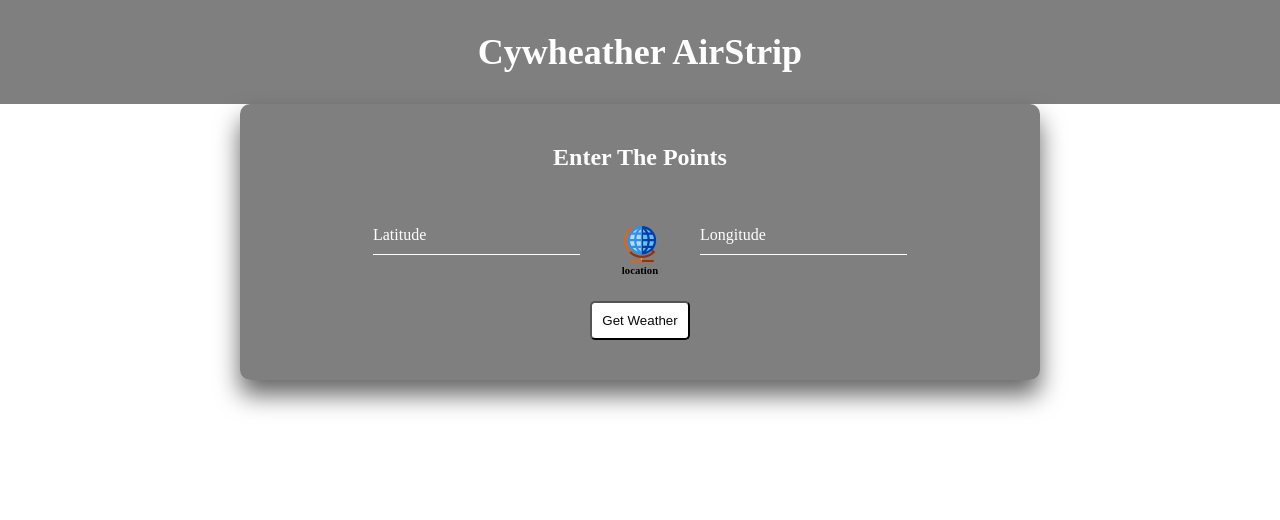
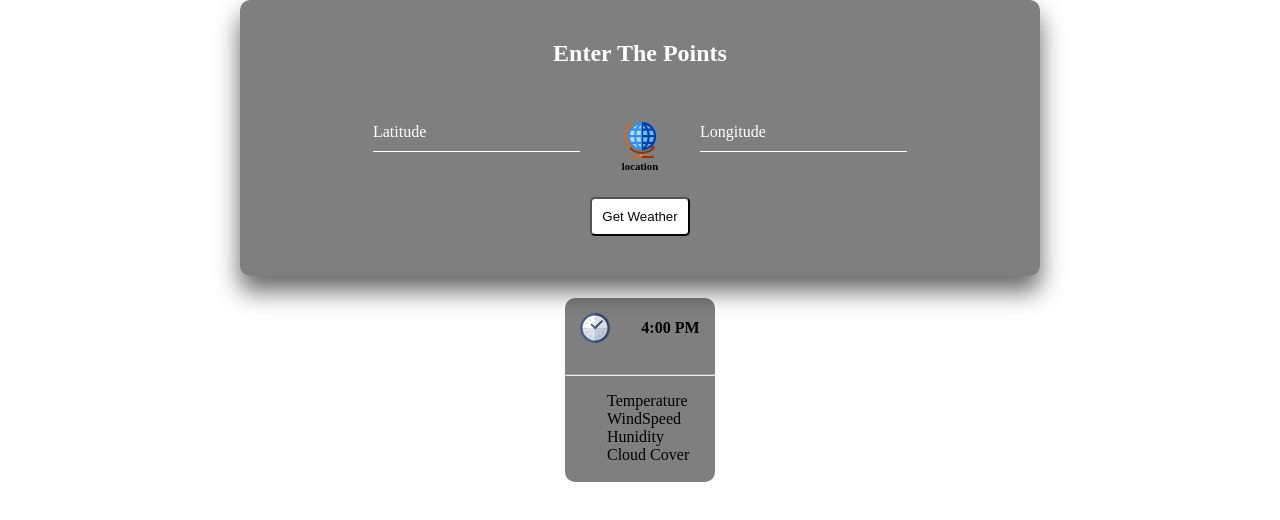
Before and after one commit to LameckMeshack/CytonnInterview, a React (Create React App) app: page / in a window 1280 px wide. Shown: the top 520 px of the page. Built offline with nearby package versions, Linux system fonts and the light colour scheme.

Commit message:
card designed

```diff
--- a/src/App.js
+++ b/src/App.js
@@ -1,11 +1,13 @@
 import Header from "./components/Header";
+import HourlyWeatherCard from "./components/HourlyCard/HourlyWeatherCard";
 import WeatherShow from "./components/ShowWeather/WeatherShow";
 
 function App() {
   return (
     <div className="App">
-      <Header />
+      {/* <Header /> */}
       <WeatherShow />
+      <HourlyWeatherCard />
       {/* <Footer /> */}
     </div>
   );
--- /dev/null
+++ b/src/components/HourlyCard/HourlyWeatherCard.jsx
@@ -0,0 +1,25 @@
+import "./hourlyCard.css";
+import { ReactComponent as Clock } from "../assets/clock.svg";
+const HourlyWeatherCard = () => {
+  return (
+    <div className="card">
+      <div className="card-header">
+        <h4 className="header-content">
+          <Clock className="clock" />
+          <p>4:00 PM</p>
+        </h4>
+      </div>
+      <hr />
+      <div className="data">
+        <ul>
+          <li>Temperature</li>
+          <li>WindSpeed</li>
+          <li>Hunidity</li>
+          <li>Cloud Cover</li>
+        </ul>
+      </div>
+    </div>
+  );
+};
+
+export default HourlyWeatherCard;
--- /dev/null
+++ b/src/components/HourlyCard/hourlyCard.css
@@ -0,0 +1,25 @@
+.card {
+  background: rgba(0, 0, 0, 0.5);
+  width: 150px;
+  border-radius: 10px;
+  margin: auto;
+}
+.card-header {
+  font-weight: bold;
+}
+.header-content {
+  display: flex;
+  flex-direction: row;
+  justify-content: space-around;
+  align-items: center;
+  padding-top: 5px;
+}
+.clock {
+  width: 30px;
+}
+.data {
+  padding: 0px 0px 2px 2px;
+}
+li {
+  list-style: none;
+}
```
Also changed, not shown: src/components/assets/clock.svg (added).
